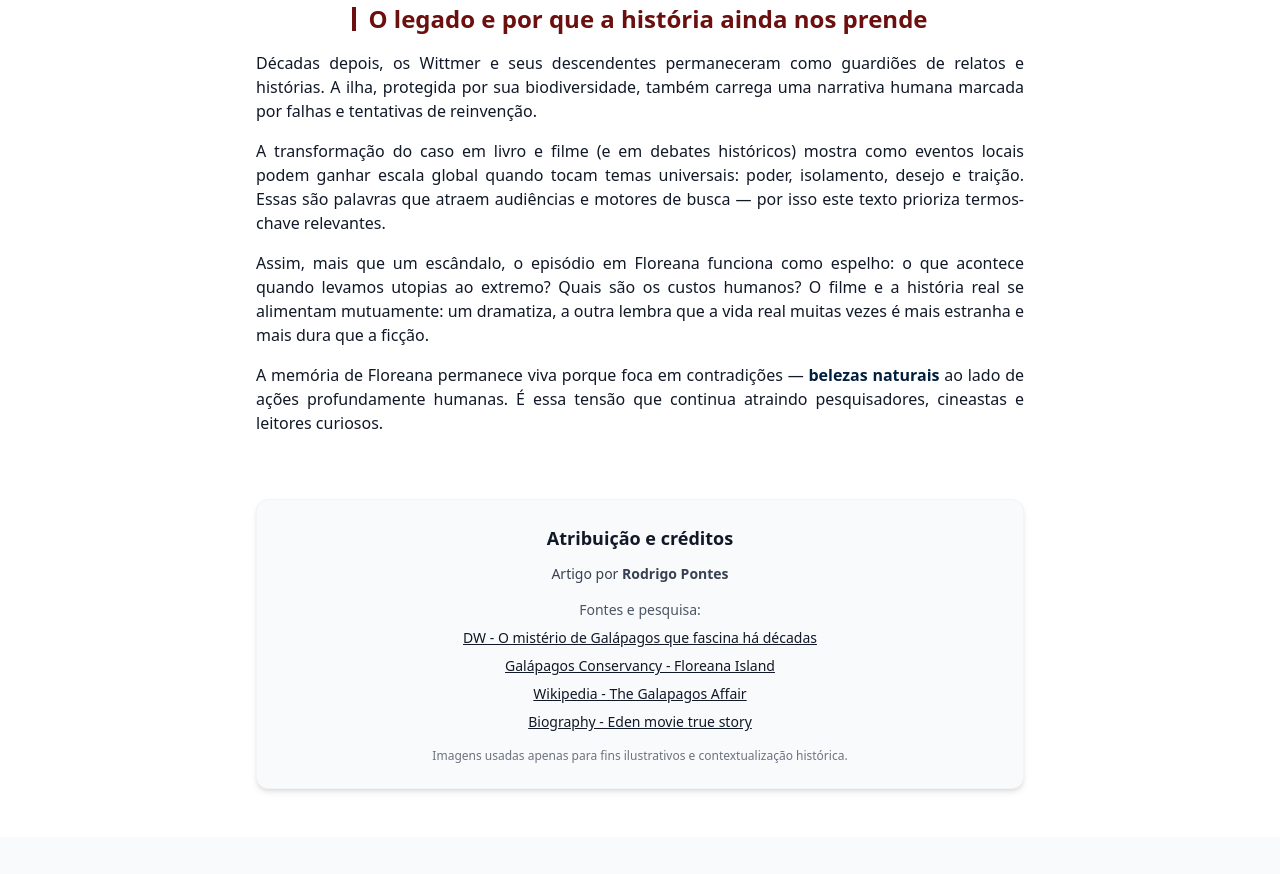
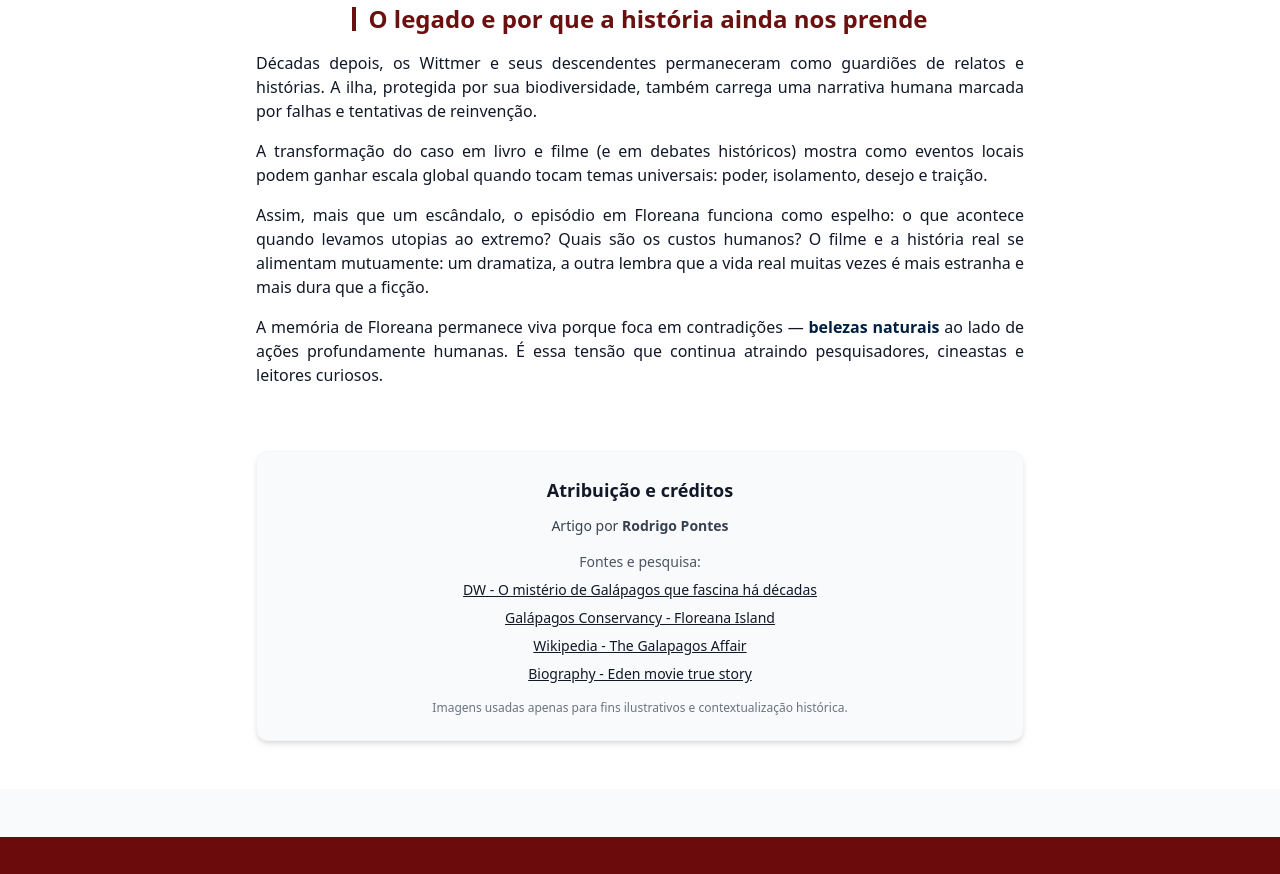
Before and after one commit to omundoesuashistorias/post, a plain HTML site: page novembro/eden-historia-real-chocante.html in a window 1280 px wide. Shown: the part 4766-5640 px from the top of the page. Drawn offline with nearby package versions, Linux system fonts and the light colour scheme; grey boxes are pictures that could not be loaded; a script that the page names is missing.

Commit message:
Update eden-historia-real-chocante.html

```diff
--- a/novembro/eden-historia-real-chocante.html
+++ b/novembro/eden-historia-real-chocante.html
@@ -415,7 +415,7 @@
 
       <p>
         A transformação do caso em livro e filme (e em debates históricos) mostra como eventos locais podem ganhar escala global quando tocam temas universais:
-        poder, isolamento, desejo e traição. Essas são palavras que atraem audiências e motores de busca — por isso este texto prioriza termos-chave relevantes.
+        poder, isolamento, desejo e traição.
       </p>
 
       <p>
```
